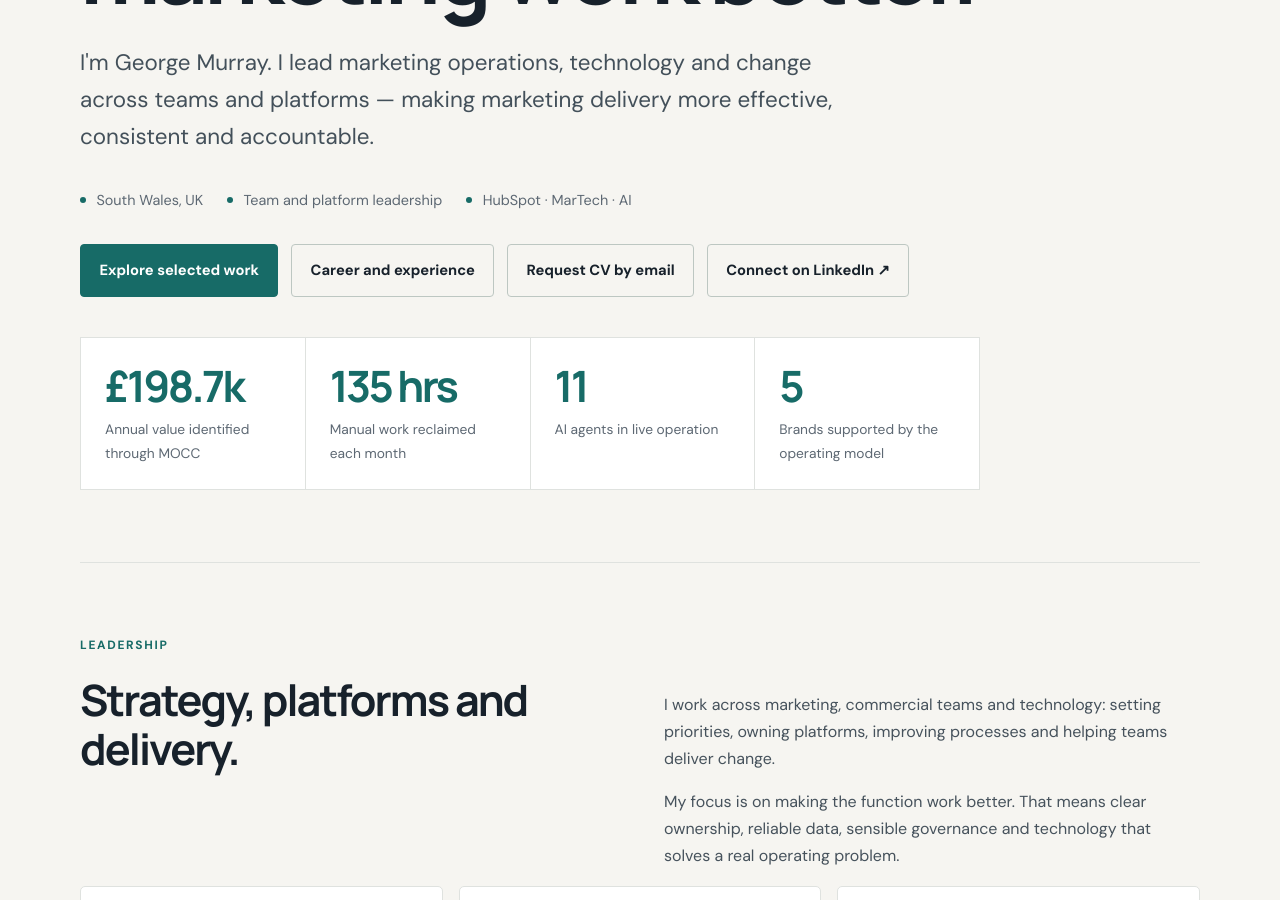
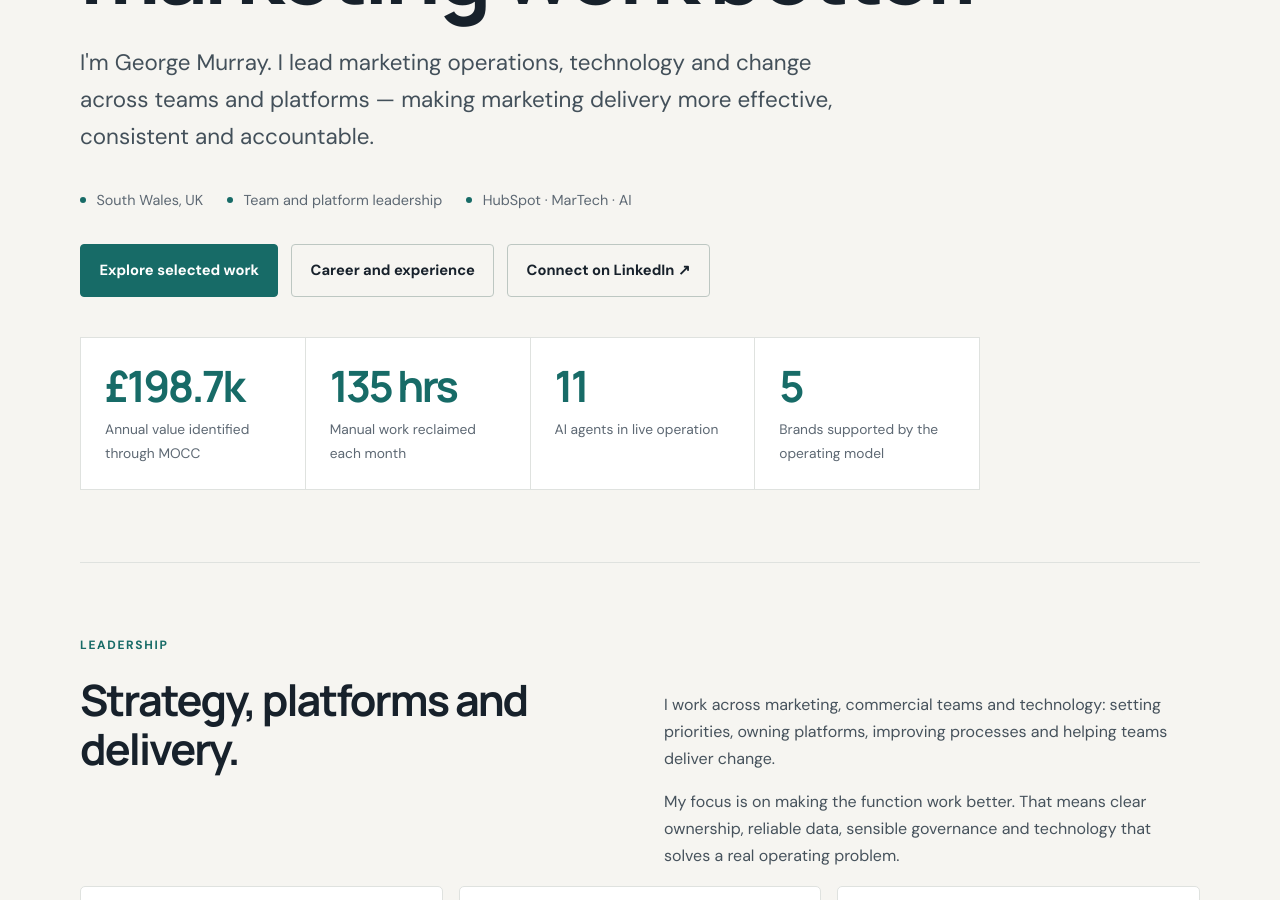
Before and after one commit to georgefwmurray/Marketing-Operations-Control-Centre, a Jekyll site: the page built from index.md, in a window 1280 px wide and 900 px high, scrolled down 520 px. Built offline with Jekyll 4.4.1, drawn with Linux system fonts in a browser that asks for light colours.

Commit message:
Remove CV calls to action pending updated CV

```diff
--- a/index.md
+++ b/index.md
@@ -16,7 +16,6 @@ description: "George Murray is a marketing operations and technology leader with
   <div class="actions">
     <a class="button primary" href="#work">Explore selected work</a>
     <a class="button secondary" href="{{ '/about/' | relative_url }}">Career and experience</a>
-    <a class="button secondary" href="mailto:georgefwmurray@gmail.com?subject=CV%20request">Request CV by email</a>
     <a class="button secondary" href="https://www.linkedin.com/in/georgefwmurray/" target="_blank" rel="noopener">Connect on LinkedIn ↗</a>
   </div>
   <div class="metrics" aria-label="Selected impact">
```
